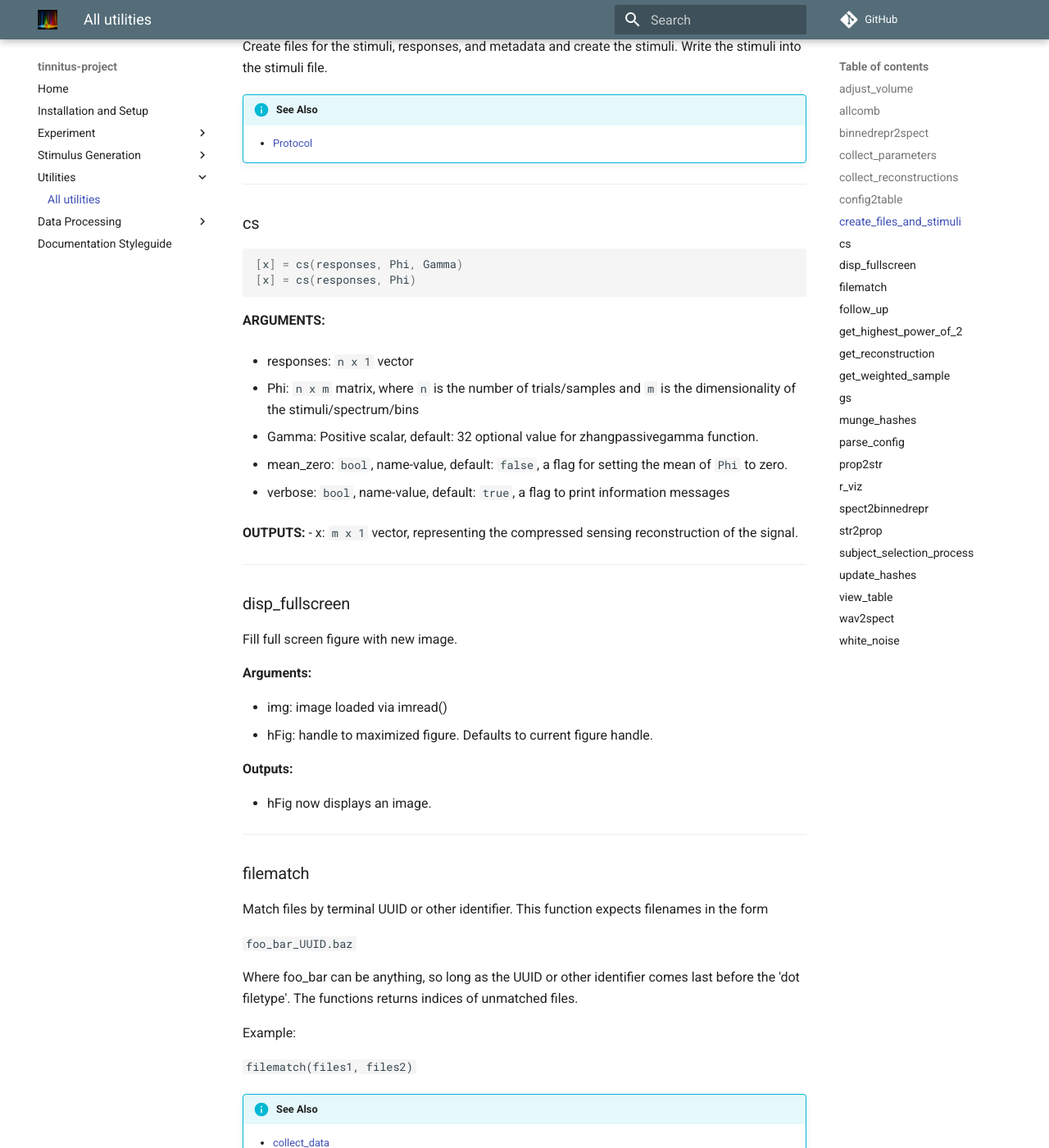
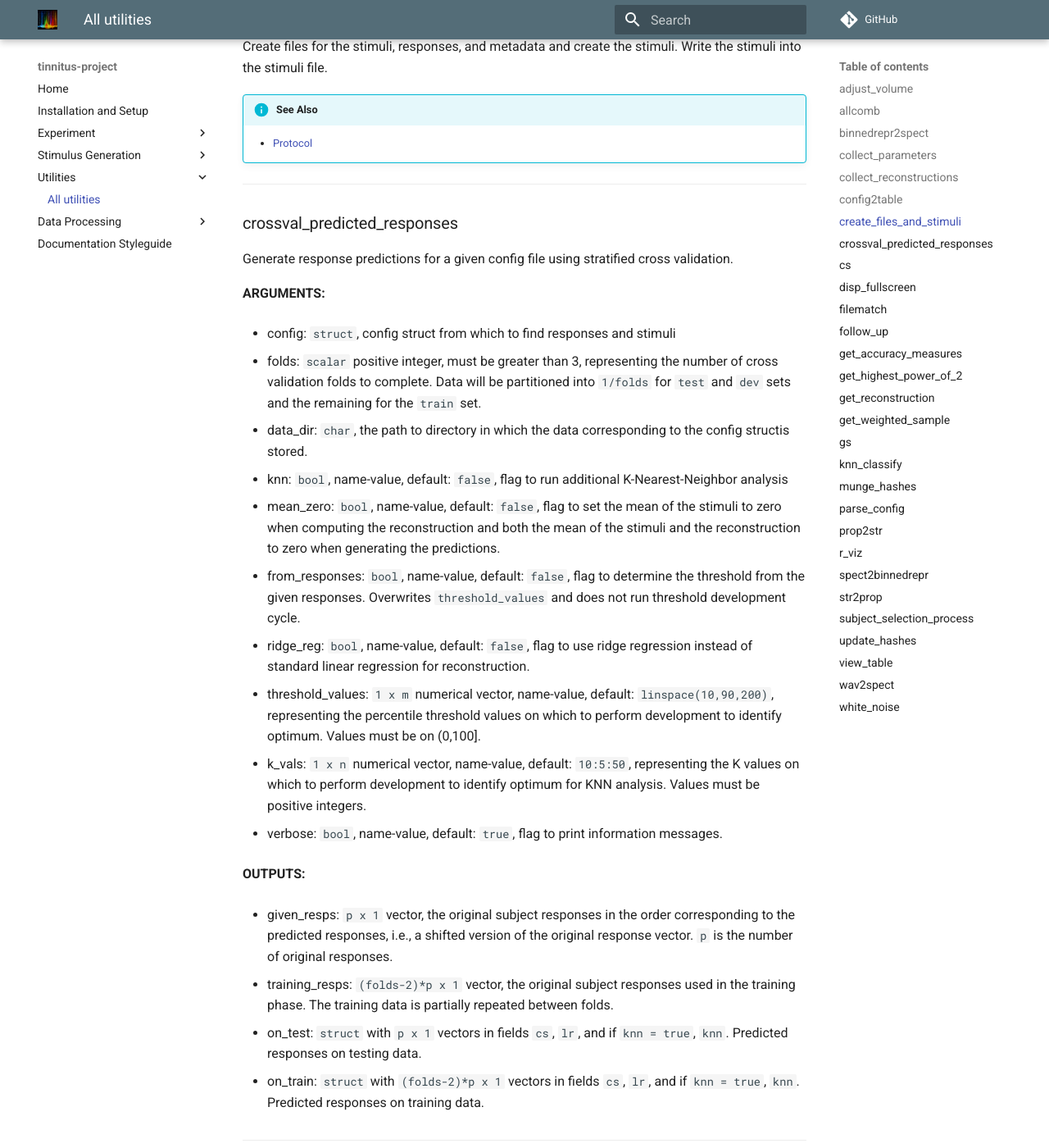
Before and after one commit to The-Lammert-Lab/tinnitus-reconstruction, an MkDocs documentation site: the page built from docs/utils.md, in a window 1280 px wide and 1400 px high, scrolled down 5179 px. Shown: the whole window at 82% size. Built offline with MkDocs 1.6.1 and Material for MkDocs 9.7.7, drawn with Linux system fonts in a browser that asks for light colours; comment, search, counter and statistics services are not loaded; some of the changed text lies outside the part shown.

Commit message:
Documentation

````diff
--- a/docs/utils.md
+++ b/docs/utils.md
@@ -303,6 +303,79 @@ Write the stimuli into the stimuli file.
 
 -------
 
+### crossval_predicted_responses
+
+Generate response predictions for a given config file
+using stratified cross validation.
+
+**ARGUMENTS:**
+
+- config: `struct`,
+config struct from which to find responses and stimuli
+
+- folds: `scalar` positive integer, must be greater than 3,
+representing the number of cross validation folds to complete.
+Data will be partitioned into `1/folds` for `test` and `dev` sets
+and the remaining for the `train` set.
+
+- data_dir: `char`,
+the path to directory in which the data corresponding to the
+config structis stored.
+
+- knn: `bool`, name-value, default: `false`,
+flag to run additional K-Nearest-Neighbor analysis
+
+- mean_zero: `bool`, name-value, default: `false`,
+flag to set the mean of the stimuli to zero when computing the
+reconstruction and both the mean of the stimuli and the
+reconstruction to zero when generating the predictions.
+
+- from_responses: `bool`, name-value, default: `false`,
+flag to determine the threshold from the given responses.
+Overwrites `threshold_values` and does not run threshold
+development cycle.
+
+- ridge_reg: `bool`, name-value, default: `false`,
+flag to use ridge regression instead of standard linear regression
+for reconstruction.
+
+- threshold_values: `1 x m` numerical vector, name-value, default:
+`linspace(10,90,200)`, representing the percentile threshold values
+on which to perform development to identify optimum.
+Values must be on (0,100].
+
+- k_vals: `1 x n` numerical vector, name-value, default: `10:5:50`,
+representing the K values on which to perform development to
+identify optimum for KNN analysis. Values must be positive integers.
+
+- verbose: `bool`, name-value, default: `true`,
+flag to print information messages.
+
+**OUTPUTS:**
+
+- given_resps: `p x 1` vector,
+the original subject responses in the order corresponding
+to the predicted responses, i.e., a shifted version of the
+original response vector. `p` is the number of original responses.
+
+- training_resps: `(folds-2)*p x 1` vector,
+the original subject responses used in the training phase.
+The training data is partially repeated between folds.
+
+- on_test: `struct` with `p x 1` vectors in fields
+`cs`, `lr`, and if `knn = true`, `knn`.
+Predicted responses on testing data.
+
+- on_train: `struct` with `(folds-2)*p x 1` vectors in fields
+`cs`, `lr`, and if `knn = true`, `knn`.
+Predicted responses on training data.
+
+
+
+
+
+-------
+
 ### cs
 
 ```matlab
@@ -417,6 +490,38 @@ Flag to print information and warnings.
 **OUTPUTS:**
 - survey_XXX.csv: csv file, where XXX is the config hash.
 In the data directory.
+
+
+
+
+
+-------
+
+### get_accuracy_measures
+
+Computes standard accuracy measures between true and predicted labels
+
+**ARGUMENTS:**
+
+- y: `m x n` numerical matrix,
+representing true labels. Values must be either `1` or `-1`.
+
+- y_hat: `m x n` numerical matrix,
+representing predicted labels. Values must be either `1` or `-1`.
+
+**OUTPUTS:**
+
+- accuracy: `scalar`,
+the correct prediction rate.
+
+- balanced_accuracy: `scalar`,
+the average of `sensitivity` and `specificity`.
+
+- sensitivity: `scalar`,
+the true positive rate.
+
+- specificity: `scalar`,
+the true negative rate.
 
 
 
@@ -541,6 +646,36 @@ a flag for setting the mean of `Phi` to zero.
 - x: `m x 1` vector,
 representing the linear reconstruction of the signal,
 where m is the length of a stimulus.
+
+
+
+
+
+-------
+
+### knn_classify
+
+Returns the estimated class labels for a matrix of
+reference points T, given data points X and labels y.
+
+**ARGUMENTS:**
+
+- y: `n x 1` vector,
+representing class labels that correspond to data points in `X`.
+
+- X: `n x p` numerical matrix,
+labelled data points.
+
+- T: `m x p` numerical matrix,
+representing reference points without/needing class labels
+
+- k: `scalar`,
+indicating the number of nearest neighbors to be considered.
+
+**OUTPUTS:**
+
+- z_hat: `m x 1` vector,
+estimated class labels for data points in T.
 
 
 
````
Also changed, not shown: 4 other files.
